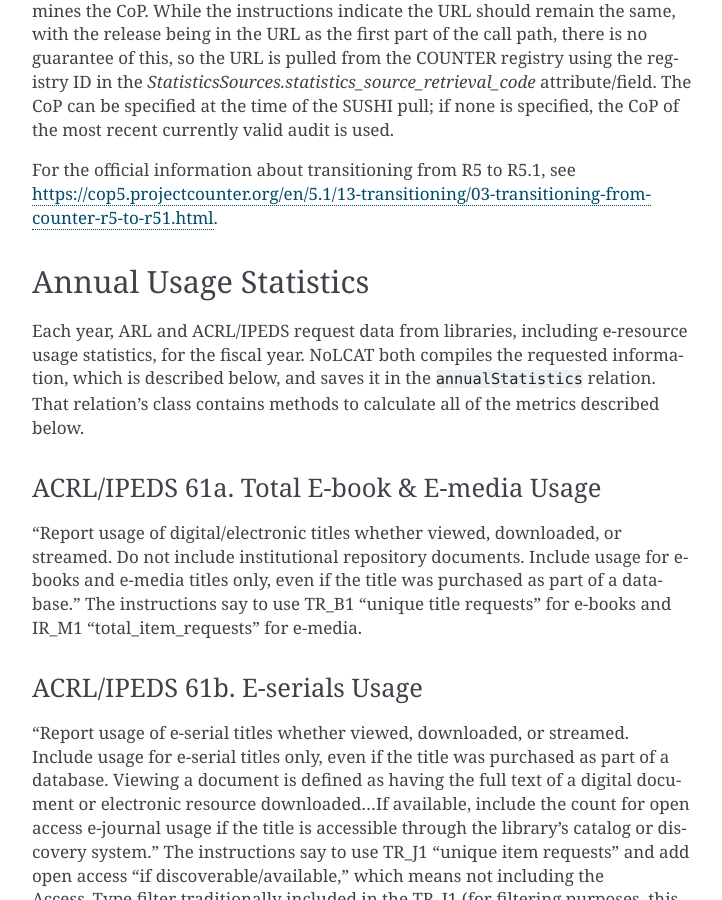
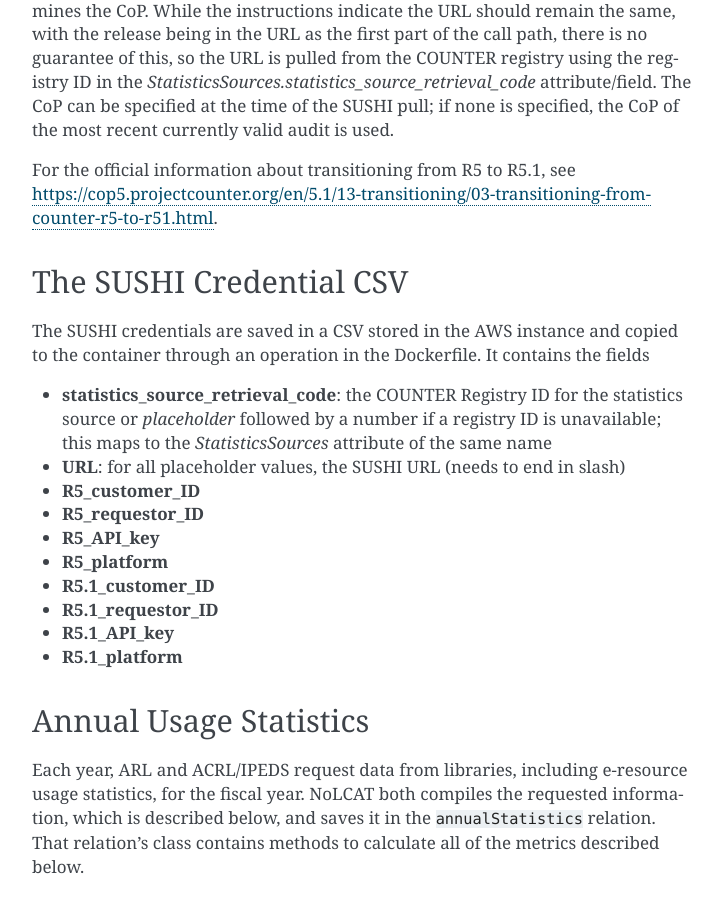
Before and after one commit to ereiskind/nolcat, a Sphinx documentation site: the page built from docs/source/COUNTER_SUSHI_and_annual_reports.rst, in a window 1280 px wide and 900 px high, scrolled down 3307 px. Shown: the whole window, without its empty margins (388-1110 px from the left). Built offline with Sphinx 7.4.7, drawn with Linux system fonts in a browser that asks for light colours; some of the changed text lies outside the part shown.

Commit message:
Update file type in notes and docstrings

```diff
--- a/docs/source/COUNTER_SUSHI_and_annual_reports.rst
+++ b/docs/source/COUNTER_SUSHI_and_annual_reports.rst
@@ -122,6 +122,21 @@ The CoP used for 5.1 and beyond is specified in the URL, so the URL used determi
 
 For the official information about transitioning from R5 to R5.1, see https://cop5.projectcounter.org/en/5.1/13-transitioning/03-transitioning-from-counter-r5-to-r51.html.
 
+The SUSHI Credential CSV
+************************
+The SUSHI credentials are saved in a CSV stored in the AWS instance and copied to the container through an operation in the Dockerfile. It contains the fields
+
+* **statistics_source_retrieval_code**: the COUNTER Registry ID for the statistics source or `placeholder` followed by a number if a registry ID is unavailable; this maps to the `StatisticsSources` attribute of the same name
+* **URL**: for all placeholder values, the SUSHI URL (needs to end in slash)
+* **R5_customer_ID**
+* **R5_requestor_ID**
+* **R5_API_key**
+* **R5_platform**
+* **R5.1_customer_ID**
+* **R5.1_requestor_ID**
+* **R5.1_API_key**
+* **R5.1_platform**
+
 Annual Usage Statistics
 ***********************
 Each year, ARL and ACRL/IPEDS request data from libraries, including e-resource usage statistics, for the fiscal year. NoLCAT both compiles the requested information, which is described below, and saves it in the ``annualStatistics`` relation. That relation's class contains methods to calculate all of the metrics described below.
```
Also changed, not shown: 3 other files.
